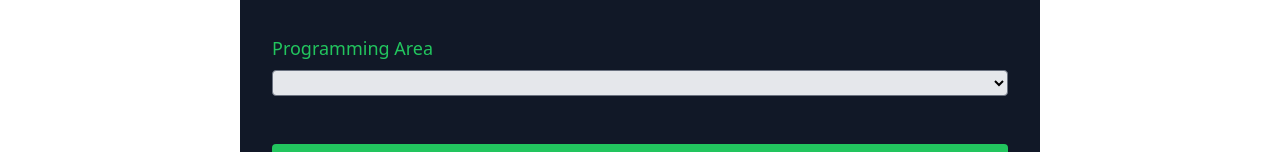
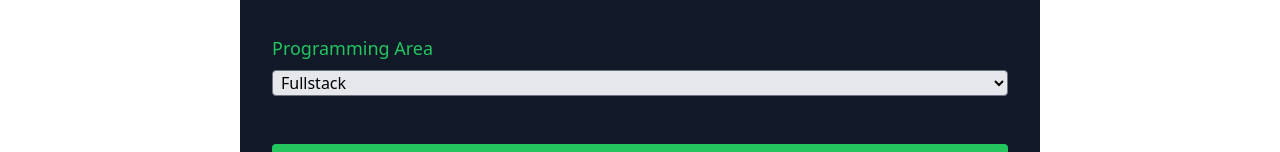
Before and after one commit to jeronimogarcia/ReactHookForm, a Next.js app: page /auth/register in a window 1280 px wide. Shown: the part 700-852 px from the top of the page. Built offline with nearby package versions, Linux system fonts and the light colour scheme.

Commit message:
Fix select option

```diff
--- a/pages/auth/register.tsx
+++ b/pages/auth/register.tsx
@@ -54,7 +54,7 @@ const RegisterPage = () => {
       lastName: '',
       password: '',
       repeatPassword: '',
-      area: 'FullStack'
+      area: 'fullstack'
     }
   });
   const onSubmit: SubmitHandler<FormData> = (data) => {
```
